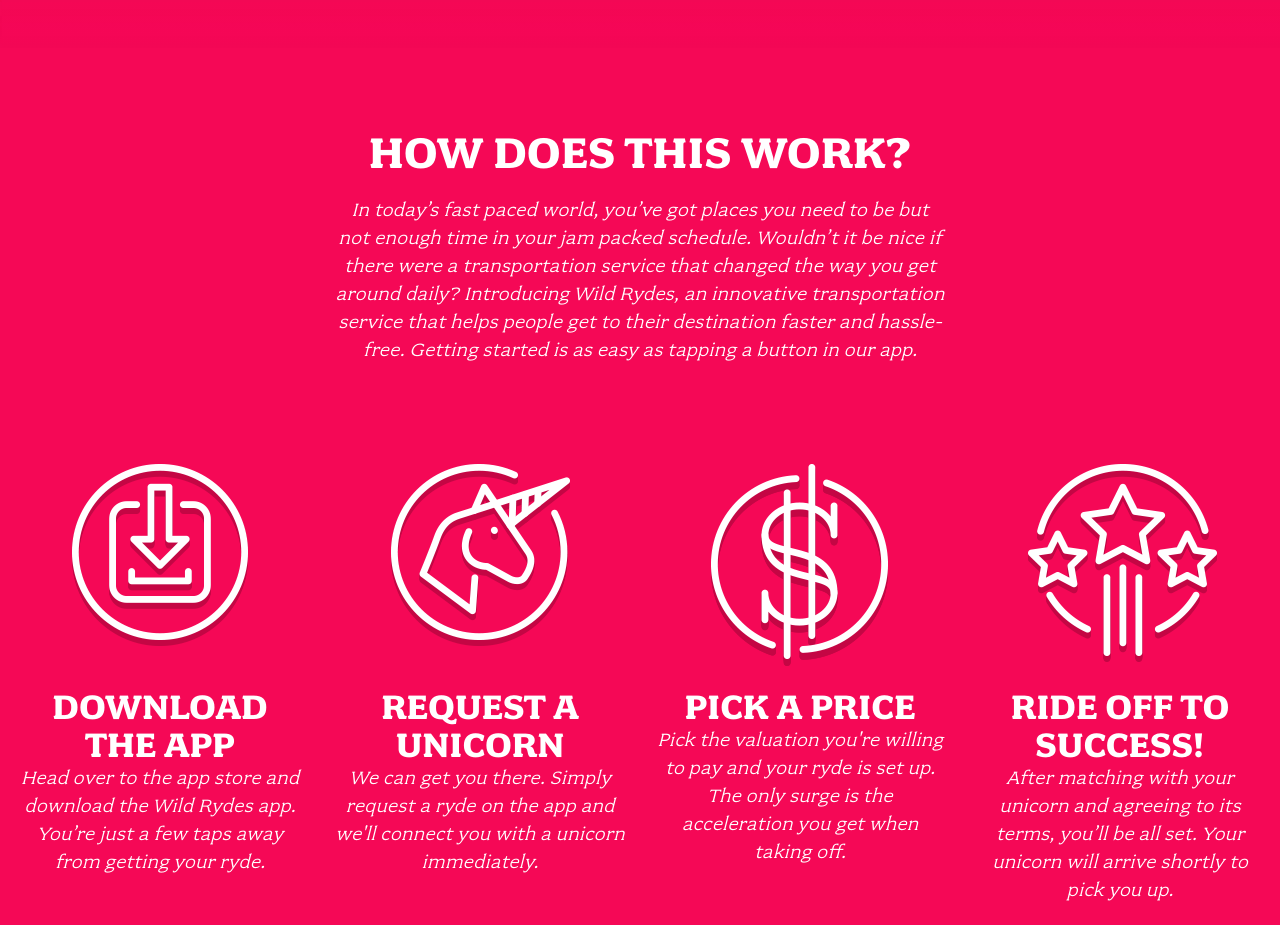
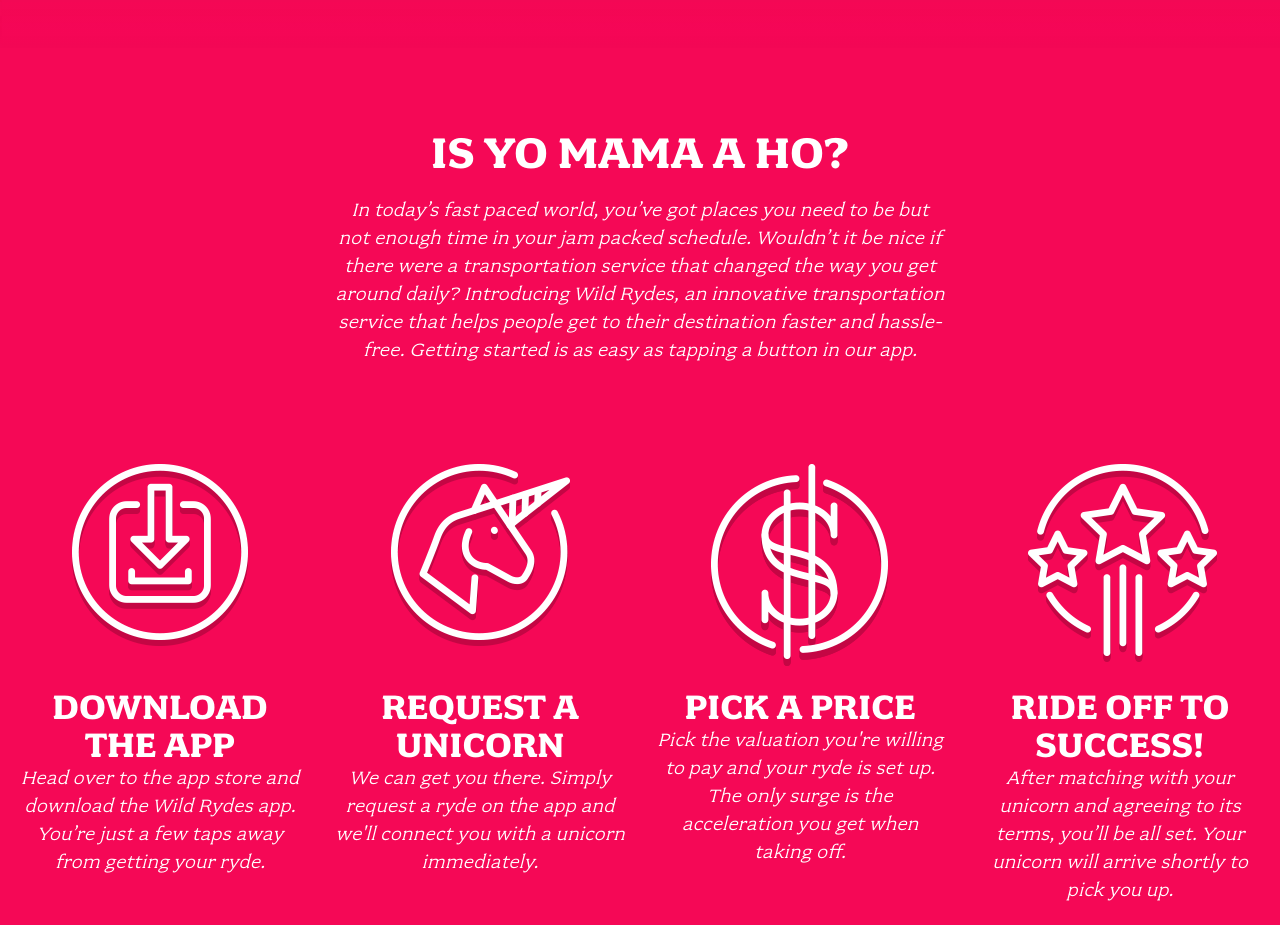
Before and after one commit to I2-S3/wildrydes-site, a plain HTML site: page index.html in a window 1280 px wide. Shown: the part 900-1825 px from the top of the page. Drawn offline with Linux system fonts and the light colour scheme.

Commit message:
Update index.html - changed text
line 33

```diff
--- a/index.html
+++ b/index.html
@@ -30,7 +30,7 @@
 
   <section class="home-about">
     <div class="row column large-9 xlarge-6 xxlarge-4">
-      <h2 class="section-title">How Does This Work?</h2>
+      <h2 class="section-title">Is yo mama a ho?</h2>
       <p class="content">
         In today’s fast paced world, you’ve got places you need to be but not enough time in your jam packed schedule. Wouldn’t it be nice if there were a transportation service that changed the way you get around daily? Introducing Wild Rydes, an innovative transportation service that helps people get to their destination faster and hassle-free. Getting started is as easy as tapping a button in our app.
       </p>
```
